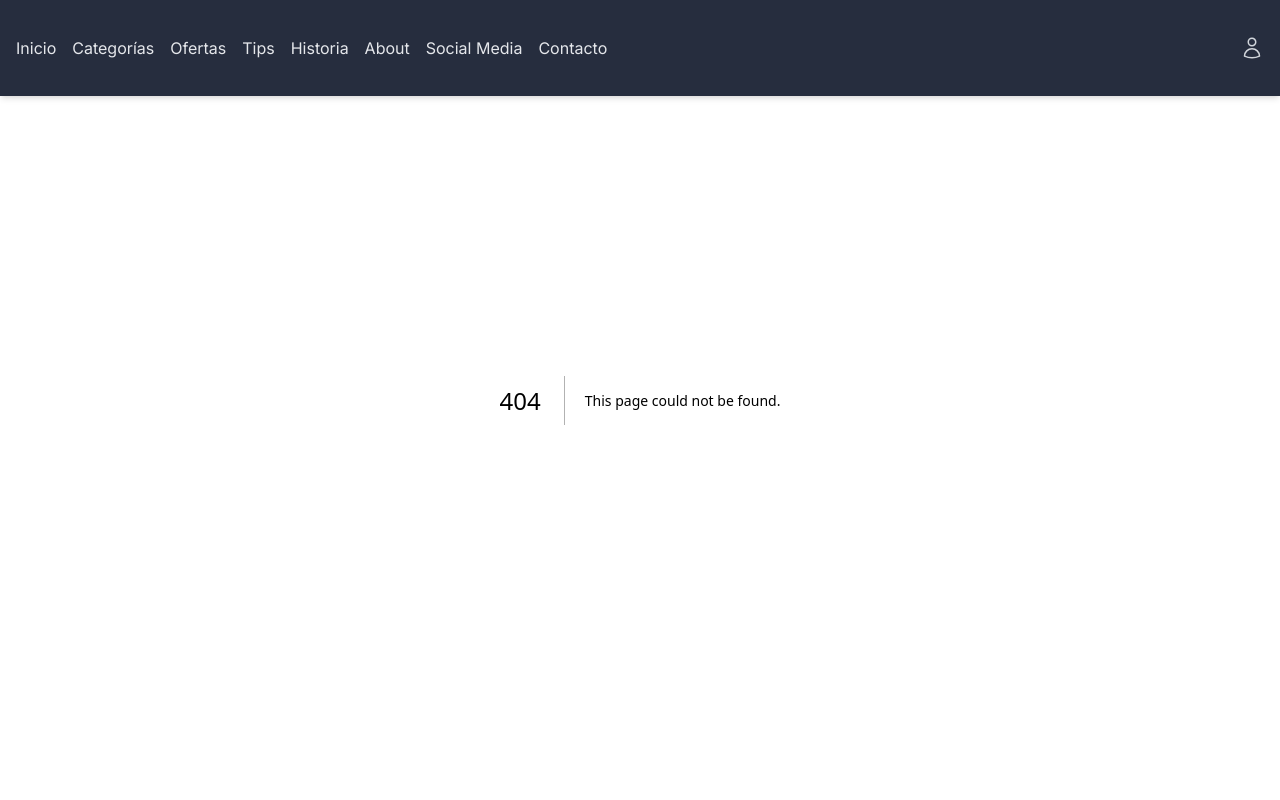
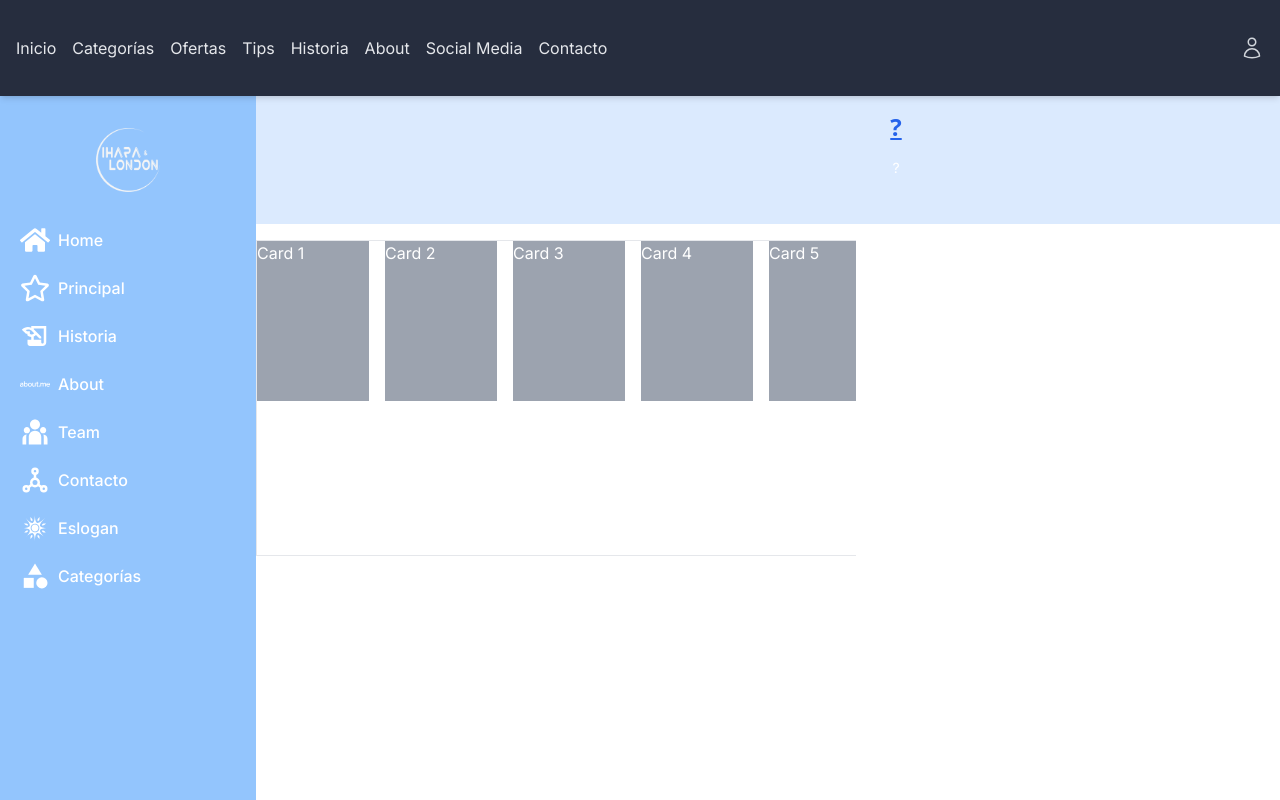
Before and after one commit to fsquaglia/commerce, a Next.js app: page /dashboard/pruebas in a window 1280 px wide. Before the commit this address had no page. Shown: the top 800 px of the page. Built offline with nearby package versions, Linux system fonts and the light colour scheme.

Commit message:
antes de aplicar imagen con difuminado de fondo

```diff
--- a/src/app/dashboard/category/CategoryLoader.jsx
+++ b/src/app/dashboard/category/CategoryLoader.jsx
@@ -1,7 +1,7 @@
 "use client";
 
 import CardComponent from "@/ui/CardComponent";
-import { useState } from "react";
+import { useState, useEffect } from "react";
 import SkeletonLoader from "@/ui/SkeletonLoader";
 import ComboCategory from "@/ui/ComboCategory";
 import Swal from "sweetalert2";
@@ -79,8 +79,6 @@ function CategoryLoader({ data }) {
       });
       return;
     }
-    //verificar si
-    const isRepeat = values.some((e) => e.docID === valuesEdit.docData.id);
 
     //si es nueva categoría colocar docID igual que Nombre
     //y verificar que no sea duplicado el nombre
@@ -92,7 +90,7 @@ function CategoryLoader({ data }) {
           position: "center",
           icon: "error",
           title: `${valuesEdit.docData.id} no puede utilizarse como Nombre`,
-          showConfirmButton: false,
+          showConfirmButton: true,
           timer: 3000,
         });
         return;
@@ -128,10 +126,18 @@ function CategoryLoader({ data }) {
       });
     }
   };
+
   return (
-    <div className="container flex flex-col">
+    <div className="container flex flex-col justify-center">
       {/*Cards que muestran todas las categorias*/}
-      <div className="container flex flex-row flex-wrap gap-2 justify-center text-center my-2">
+      <div
+        className="flex justify-start overflow-x-auto mx-2"
+        style={{
+          overscrollBehaviorX: "contain",
+          scrollSnapType: "x proximity",
+        }}
+      >
+        <div className="flex flex-row gap-2 justify-center items-center text-center my-4">
           {values && values.length > 0 ? (
             values.map((value, index) => (
               <CardComponent
@@ -145,6 +151,7 @@ function CategoryLoader({ data }) {
           ) : (
             <SkeletonLoader />
           )}
+        </div>
       </div>
       <div className="my-2 flex flex-row flex-wrap justify-center">
         <ComboCategory
--- a/src/app/dashboard/main/page.jsx
+++ b/src/app/dashboard/main/page.jsx
@@ -19,7 +19,7 @@ export default function Page() {
         const data = await getNodoRealtime("main");
         if (data) {
           setValues(data);
-          console.log(data);
+          // console.log(data);
         }
       } catch (error) {
         console.error("Error fetching data:", error);
--- /dev/null
+++ b/src/app/dashboard/pruebas/page.jsx
@@ -0,0 +1,38 @@
+import React from "react";
+
+const cardsData = [
+  { id: 1, title: "Card 1" },
+  { id: 2, title: "Card 2" },
+  { id: 3, title: "Card 3" },
+  { id: 4, title: "Card 4" },
+  { id: 5, title: "Card 5" },
+  { id: 6, title: "Card 6" },
+  { id: 7, title: "Card 7" },
+  { id: 8, title: "Card 7" },
+  { id: 9, title: "Card 7" },
+];
+
+function Page() {
+  return (
+    <div
+      style={{
+        display: "flex",
+        height: "316px",
+        width: "600px",
+        overflowX: "scroll",
+        overscrollBehaviorX: "contain",
+        scrollSnapType: "x proximity",
+      }}
+    >
+      <div className="flex flex-row gap-4 border justify-center">
+        {cardsData.map((card) => (
+          <div key={card.id} className="w-28 h-40 bg-gray-400">
+            {card.title}
+          </div>
+        ))}
+      </div>
+    </div>
+  );
+}
+
+export default Page;
--- /dev/null
+++ b/src/app/not-found.js
@@ -0,0 +1,17 @@
+// src/app/not-found/page.js
+import React from "react";
+import Link from "next/link";
+
+const NotFoundPage = () => {
+  return (
+    <div style={{ textAlign: "center", marginTop: "50px" }}>
+      <h1>404 - Page Not Found</h1>
+      <p>Lo sentimos, la página que estás buscando no existe.</p>
+      <Link href="/">
+        <p>Volver a la página principal</p>
+      </Link>
+    </div>
+  );
+};
+
+export default NotFoundPage;
--- a/src/ui/CardComponent.jsx
+++ b/src/ui/CardComponent.jsx
@@ -4,19 +4,22 @@ import Image from "next/image";
 function CardComponent({ id, name, img, onclickCard }) {
   return (
     <div
-      className="relative bg-gray-100 w-28 h-40 shadow hover:shadow-2xl hover:scale-105 transition-transform transform cursor-pointer flex flex-col overflow-hidden"
+      className="relative bg-gray-100 w-28 h-40 shadow hover:scale-105 transition-transform transform cursor-pointer flex flex-col overflow-hidden"
       onClick={() => onclickCard(id)}
     >
       {img ? (
         <Image
           src={img}
           alt={name}
-          layout="fill"
-          objectFit="cover"
-          className="absolute inset-0 z-0"
+          fill
+          sizes="112px"
+          className="absolute inset-0 z-0 object-cover"
         />
       ) : null}
-      <div className="absolute inset-0 bg-gradient-to-t from-black to-transparent opacity-70 z-10"></div>
+      <div
+        className="absolute inset-0 bg-gradient-to-t from-black to-transparent opacity-70 z-10"
+        onClick={() => onclickCard(id)}
+      ></div>
       <div className="relative z-20 p-2 mt-auto text-white">
         <span className="block text-xs">{name || "¿Categoría?"}</span>
       </div>
--- a/src/ui/ImgCustom.jsx
+++ b/src/ui/ImgCustom.jsx
@@ -13,7 +13,7 @@ export default function ImgCustom({
   section,
   urlImgReturn,
   folderStorage,
-  imageFormat = "cuadrado", //cuadrado, apaisado, vertical
+  imageFormat = "cuadrado", // cuadrado, apaisado, vertical
 }) {
   let imageStyle;
   switch (imageFormat) {
@@ -28,10 +28,10 @@ export default function ImgCustom({
       break;
   }
 
-  //Si recibe folderStorage guarda la imagen en esa carpeta, si no guarda la imagen en la carpeta section
+  // Si recibe folderStorage guarda la imagen en esa carpeta, si no guarda la imagen en la carpeta section
 
   const fileInputRef = useRef(null);
-  //restricciones de img extraidas de SettingSizing
+  // restricciones de img extraídas de SettingSizing
   const {
     minWidthAccepted,
     maxWidthAccepted,
@@ -64,14 +64,13 @@ export default function ImgCustom({
           icon: "error",
           title: "Oops...",
           text: "Extensión de archivo no válida o tipo de archivo incorrecto. Solo se permiten imágenes jpg, jpeg, webp y png.",
-          //footer: '<a href="#">Why do I have this issue?</a>',
         });
         urlImgReturn(null);
         return;
       }
 
       // Llama a la función de validación antes de subir la imagen
-      //validamos ancho, alto y tamaño de la imagen. Si todo está bien continua la ejecución. Si no, va al bloque catch.
+      // validamos ancho, alto y tamaño de la imagen. Si todo está bien, continua la ejecución. Si no, va al bloque catch.
       await validateImage(
         file,
         minWidthAccepted,
@@ -83,7 +82,8 @@ export default function ImgCustom({
       );
 
       // subir la imagen al Storage de Firebase
-      const folder = folderStorage ? folderStorage : section;
+      const folder = folderStorage ?? section;
+
       const downloadURL = await setImageStorage(file, folder);
       urlImgReturn(downloadURL);
     } catch (error) {
@@ -92,25 +92,23 @@ export default function ImgCustom({
         icon: "error",
         title: "Oops...",
         text: "Error al subir la imagen, intenta de nuevo.",
-        //footer: '<a href="#">Why do I have this issue?</a>',
       });
-      urlImgReturn(null);
     }
   };
 
   return (
     <div
       className="relative bg-gray-200 shadow-lg flex justify-center items-center cursor-pointer"
-      style={imageStyle}
+      style={{ ...imageStyle, overflow: "hidden", position: "relative" }}
       onClick={handleImageClick}
     >
       {img && (
         <Image
           src={img}
           alt={`${nameCommerce} ${section}`}
-          layout="fill"
-          objectFit="cover"
-          className="absolute inset-0 z-0"
+          fill
+          sizes={`${imageStyle.width}px`}
+          className="absolute inset-0 z-0 object-contain"
         />
       )}
       <input
--- a/src/utils/SettingInitialData.js
+++ b/src/utils/SettingInitialData.js
@@ -59,6 +59,7 @@ export const mainInitialData = {
   texto3: "Ofertas todas las semanas",
   imagen:
     "https://firebasestorage.googleapis.com/v0/b/iharalondon.appspot.com/o/main%2Fmain01.jpg?alt=media&token=a56599f6-cf71-4329-9e13-6422c7a0f28c",
+  visible: true,
 };
 
 export const teamInitialData = {
```
Also changed, not shown: src/app/dashboard/pruebas/page.module.css (added, +8 -0 lines), 1 other file (tests, documents, lock files or other folders). Lines whose indentation alone changed are shown as unchanged.
